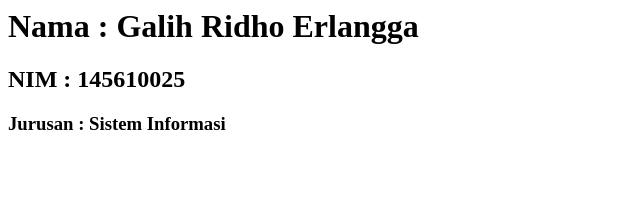
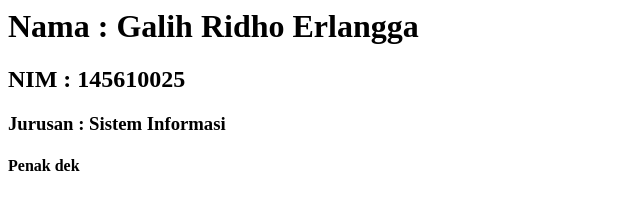
Before and after one commit to galihairlangga/pertemuan3, a plain HTML site: page index.html in a window 1280 px wide. Shown: the full height of the page, 0-640 px from the left. Drawn offline with Linux system fonts and the light colour scheme.

Commit message:
index.html

```diff
--- a/index.html
+++ b/index.html
@@ -11,5 +11,6 @@
 		<h1> Nama : Galih Ridho Erlangga </h1>
 		<h2> NIM  : 145610025</h2>
 		<h3> Jurusan : Sistem Informasi </h3>
+		<h4> Penak dek </h4>
 	</body>
 </html>
```
